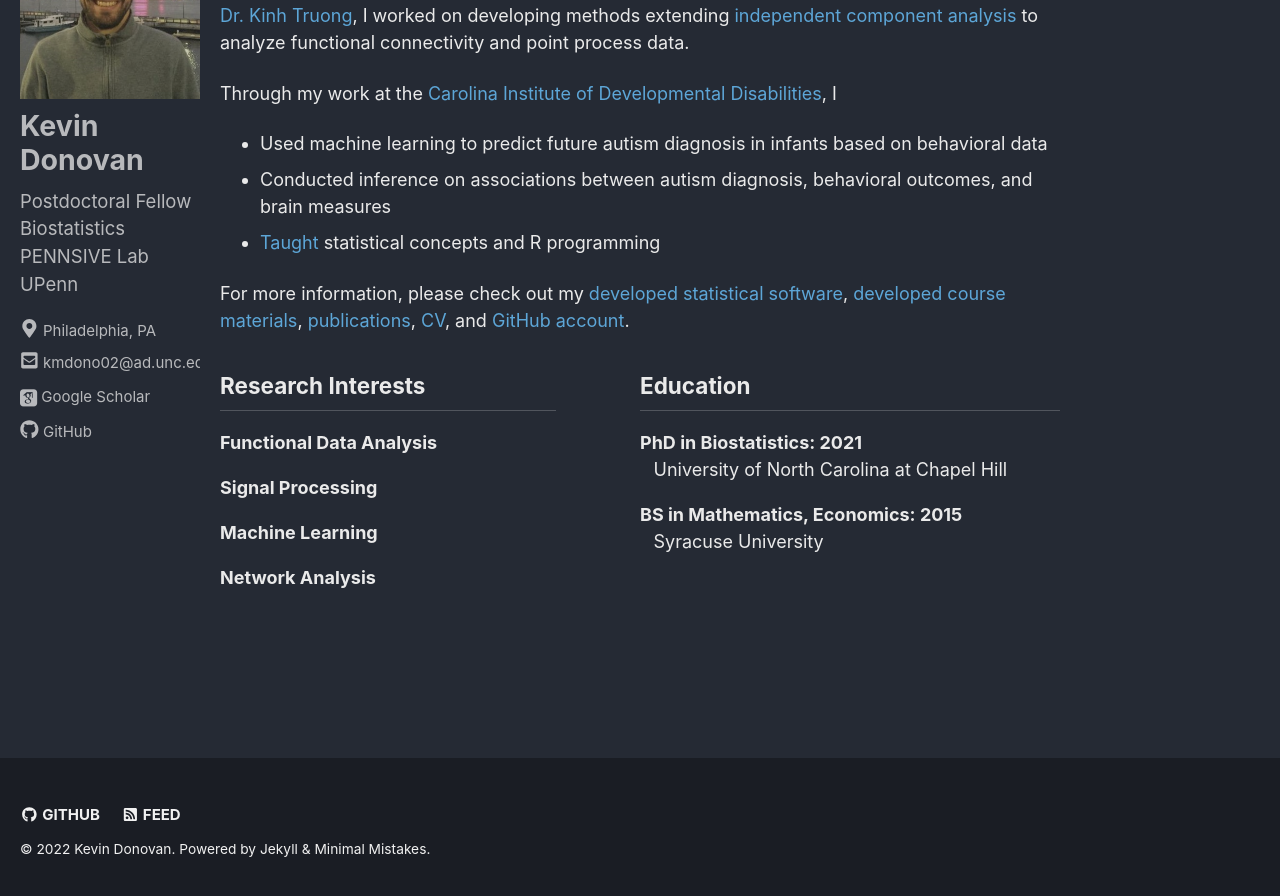
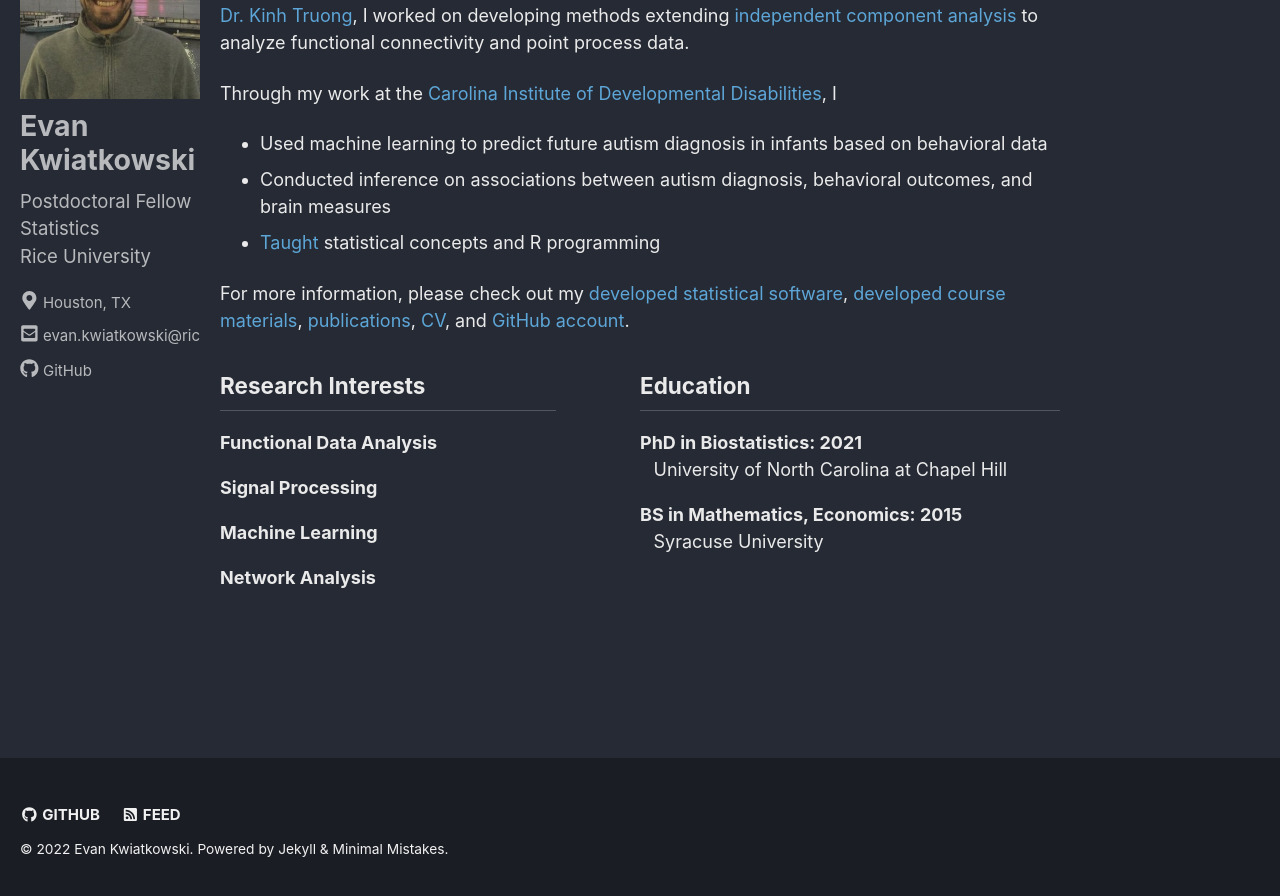
Before and after one commit to kwiatkowski-evan/kwiatkowski-evan.github.io, a Jekyll site: the page built from index.html, in a window 1280 px wide and 900 px high, scrolled down 203 px. Shown: the top 896 px of the window. Built offline with Jekyll 4.4.1, drawn with Linux system fonts in a browser that asks for light colours; cached includes are drawn as plain includes; nearby versions of some CDN libraries; some web fonts are replaced; the list of posts is cut into pages by our own code.

Commit message:
Updated _config.yml

```diff
--- a/_config.yml
+++ b/_config.yml
@@ -15,14 +15,14 @@
 minimal_mistakes_skin    : "dark" # "air", "aqua", "contrast", "dark", "default", "dirt", "neon", "mint", "plum", "sunrise"
 
 # Site Settings
-locale                   : "Chapel Hill, NC"
-title                    : "Kevin Donovan"
+locale                   : "Houston, TX"
+title                    : "Evan Kwiatkowski"
 title_separator          : "-"
-name                     : "Kevin Donovan"
+name                     : "Evan Kwiatkowski"
 description              : "Personal Website"
-url                      : https://kmdono02.github.io/
+url                      : https://kwiatkowski-evan.github.io/
 baseurl                  : # the subpath of your site, e.g. "/blog"
-repository               : "kmdono02.github.io"
+repository               : "kwiatkowski-evan.github.io"
 teaser                   : # path of fallback teaser image, e.g. "/assets/images/500x300.png"
 logo                     : # path of logo image to display in the masthead, e.g. "/assets/images/88x88.png"
 masthead_title           : "About"
@@ -106,18 +106,18 @@ analytics:
 
 # Site Author
 author:
-  name             : "Kevin Donovan"
+  name             : "Evan Kwiatkowski"
   avatar           : "/assets/images/profile_2.jpeg"
-  bio              : "Postdoctoral Fellow<br>Biostatistics<br>PENNSIVE Lab<br>UPenn"
-  location         : "Philadelphia, PA"
+  bio              : "Postdoctoral Fellow<br>Statistics<br>Rice University"
+  location         : "Houston, TX"
   email            :
   links:
-    - label: "kmdono02@ad.unc.edu"
+    - label: "evan.kwiatkowski@rice.edu"
       icon: "fas fa-fw fa-envelope-square"
-      url: mailto:kmdono02@ad.unc.edu
-    - label: "Google Scholar"
-      icon: "ai ai-google-scholar-square ai-lg"
-      url: "https://scholar.google.com/citations?user=h58gjroAAAAJ&hl=en"
+      url: mailto:evan.kwiatkowski@rice.edu
+    #- label: "Google Scholar"
+      #icon: "ai ai-google-scholar-square ai-lg"
+      #url: "https://scholar.google.com/citations?user=h58gjroAAAAJ&hl=en"
     #- label: "Twitter"
       #icon: "fab fa-fw fa-twitter-square"
       # url: "https://twitter.com/"
@@ -126,7 +126,7 @@ author:
       # url: "https://facebook.com/"
     - label: "GitHub"
       icon: "fab fa-fw fa-github"
-      url: "https://github.com/kmdono02"
+      url: "https://github.com/kwiatkowski-evan"
     #- label: "Instagram"
       #icon: "fab fa-fw fa-instagram"
       # url: "https://instagram.com/"
@@ -142,7 +142,7 @@ footer:
       # url:
     - label: "GitHub"
       icon: "fab fa-fw fa-github"
-      url: "https://github.com/kmdono02"
+      url: "https://github.com/kwiatkowski-evan"
     #- label: "GitLab"
       #icon: "fab fa-fw fa-gitlab"
       # url:
```
Also changed, not shown: 1 other file.
